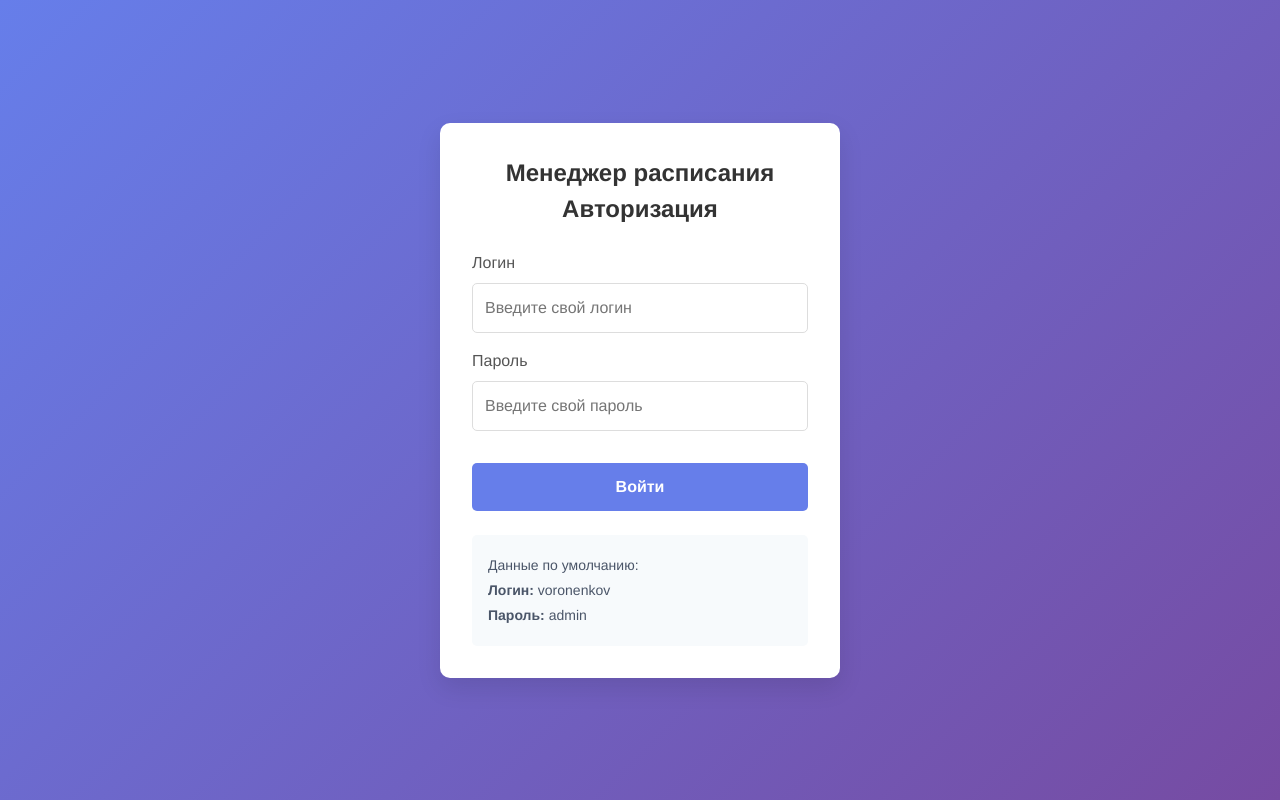
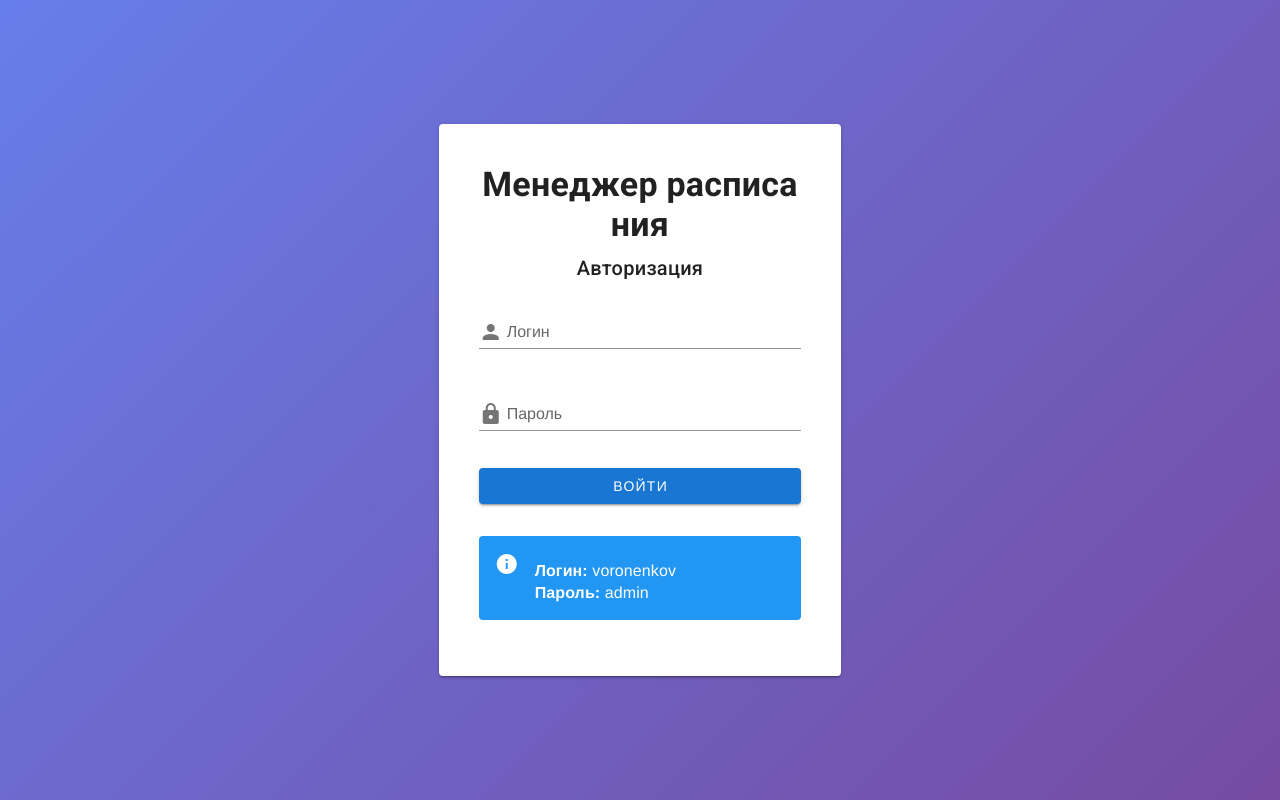
Before and after one commit to Gagong/ScheduleManager, a Vue app in the folder ui/: page /#/login in a window 1280 px wide. Built offline with nearby package versions, Linux system fonts and the light colour scheme.

Commit message:
Added basic auth

```diff
--- a/ui/src/views/Login.vue
+++ b/ui/src/views/Login.vue
@@ -1,50 +1,79 @@
 <template>
-  <div class="login-container">
-    <div class="login-card">
-      <h2>
+  <v-container fluid class="fill-height">
+    <v-row justify="center" align="center">
+      <v-col cols="12" sm="8" md="6" lg="4">
+        <v-card class="pa-6">
+          <v-card-title class="text-center justify-center">
+            <h2 class="text-h4 font-weight-bold">
               Менеджер расписания
-        <br>
+            </h2>
+            <h3 class="text-h6 mt-2">
               Авторизация
-      </h2>
-      <form @submit.prevent="handleLogin">
-        <div class="form-group">
-          <label for="username">Логин</label>
-          <input
-              id="username"
+            </h3>
+          </v-card-title>
+
+          <v-card-text>
+            <v-form @submit.prevent="handleLogin">
+              <v-text-field
                   v-model="username"
-              type="text"
+                  label="Логин"
+                  placeholder="Введите свой логин"
+                  prepend-inner-icon="mdi-account"
+                  variant="outlined"
                   required
-              placeholder="Введите свой логин"
+                  :disabled="loading"
+                  class="mb-4"
               />
-        </div>
 
-        <div class="form-group">
-          <label for="password">Пароль</label>
-          <input
-              id="password"
+              <v-text-field
                   v-model="password"
+                  label="Пароль"
+                  placeholder="Введите свой пароль"
+                  prepend-inner-icon="mdi-lock"
+                  variant="outlined"
                   type="password"
                   required
-              placeholder="Введите свой пароль"
+                  :disabled="loading"
+                  class="mb-4"
               />
+
+              <v-btn
+                  type="submit"
+                  color="primary"
+                  size="large"
+                  block
+                  :loading="loading"
+                  :disabled="loading"
+              >
+                {{ loading ? 'Авторизация...' : 'Войти' }}
+              </v-btn>
+
+              <v-alert
+                  v-if="error"
+                  type="error"
+                  variant="tonal"
+                  class="mt-4"
+              >
+                {{ error }}
+              </v-alert>
+            </v-form>
+          </v-card-text>
+
+          <v-card-text>
+            <v-alert type="info" variant="tonal">
+              <template v-slot:title>
+                Данные по умолчанию
+              </template>
+              <div class="mt-2">
+                <div><strong>Логин:</strong> voronenkov</div>
+                <div><strong>Пароль:</strong> admin</div>
               </div>
-
-        <button type="submit" :disabled="loading">
-          {{ loading ? 'Авторизация...' : 'Войти' }}
-        </button>
-
-        <div v-if="error" class="error-message">
-          {{ error }}
-        </div>
-      </form>
-
-      <div class="login-info">
-        <p>Данные по умолчанию:</p>
-        <p><strong>Логин:</strong> voronenkov</p>
-        <p><strong>Пароль:</strong> admin</p>
-      </div>
-    </div>
-  </div>
+            </v-alert>
+          </v-card-text>
+        </v-card>
+      </v-col>
+    </v-row>
+  </v-container>
 </template>
 
 <script>
@@ -94,94 +123,8 @@ export default {
 </script>
 
 <style scoped>
-.login-container {
-  display: flex;
-  justify-content: center;
-  align-items: center;
+.fill-height {
   min-height: 100vh;
   background: linear-gradient(135deg, #667eea 0%, #764ba2 100%);
 }
-
-.login-card {
-  background: white;
-  padding: 2rem;
-  border-radius: 10px;
-  box-shadow: 0 10px 25px rgba(0, 0, 0, 0.1);
-  width: 100%;
-  max-width: 400px;
-}
-
-h2 {
-  text-align: center;
-  margin-bottom: 1.5rem;
-  color: #333;
-}
-
-.form-group {
-  margin-bottom: 1rem;
-}
-
-label {
-  display: block;
-  margin-bottom: 0.5rem;
-  color: #555;
-  font-weight: 500;
-}
-
-input {
-  width: 100%;
-  padding: 0.75rem;
-  border: 1px solid #ddd;
-  border-radius: 5px;
-  font-size: 1rem;
-}
-
-input:focus {
-  outline: none;
-  border-color: #667eea;
-}
-
-button {
-  width: 100%;
-  padding: 0.75rem;
-  background: #667eea;
-  color: white;
-  border: none;
-  border-radius: 5px;
-  font-size: 1rem;
-  font-weight: 600;
-  cursor: pointer;
-  margin-top: 1rem;
-}
-
-button:hover {
-  background: #5a67d8;
-}
-
-button:disabled {
-  background: #a0aec0;
-  cursor: not-allowed;
-}
-
-.error-message {
-  margin-top: 1rem;
-  padding: 0.75rem;
-  background: #fed7d7;
-  color: #c53030;
-  border-radius: 5px;
-  font-size: 0.875rem;
-}
-
-.login-info {
-  margin-top: 1.5rem;
-  padding: 1rem;
-  background: #f7fafc;
-  border-radius: 5px;
-  font-size: 0.875rem;
-  color: #4a5568;
-}
-
-.login-info p {
-  margin: 0.25rem 0;
-}
 </style>
```
Lines whose indentation alone changed are shown as unchanged.
